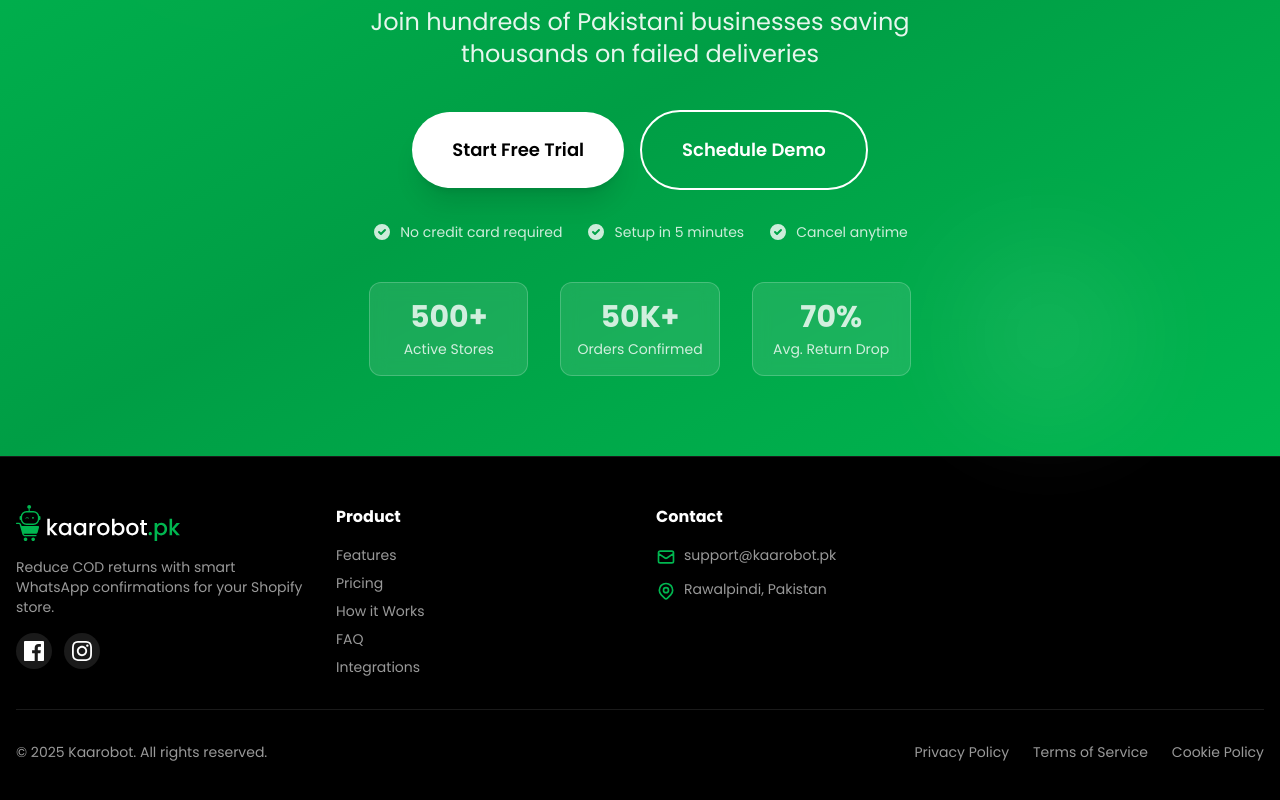
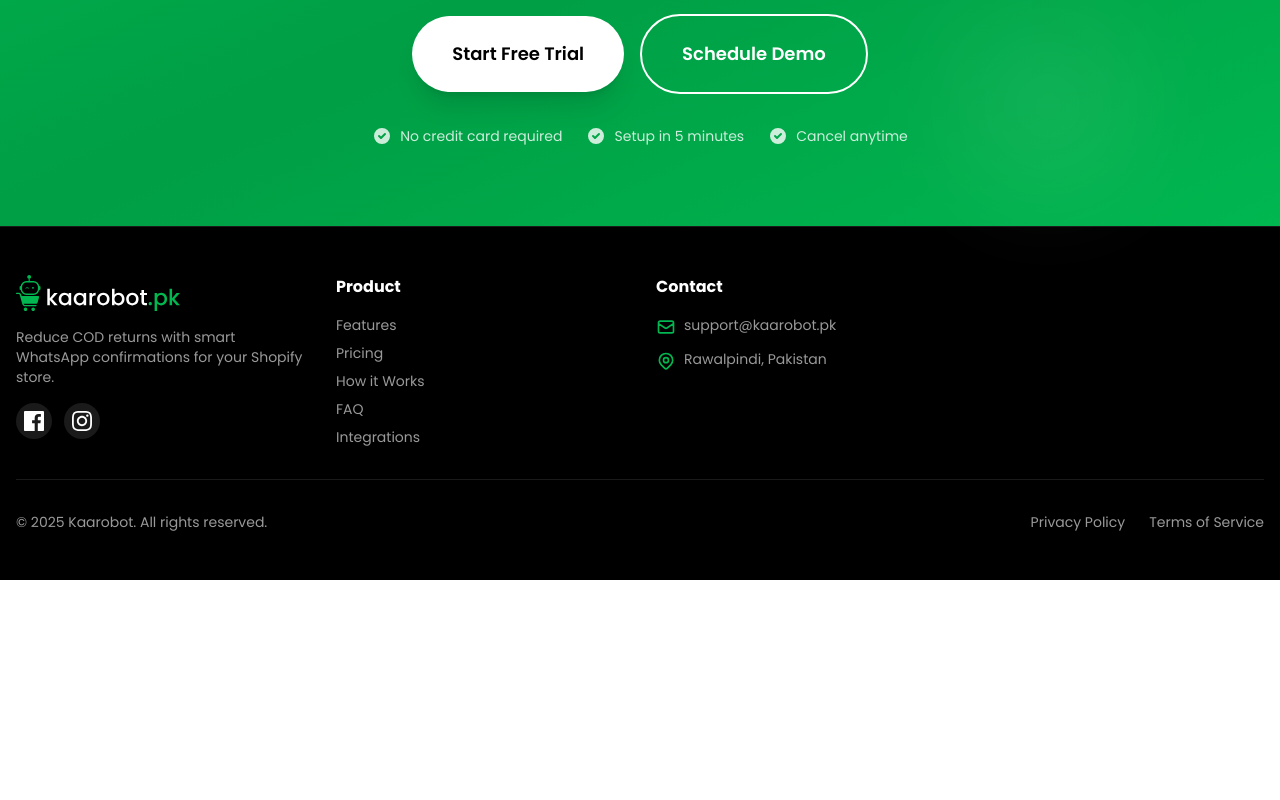
Before and after one commit to MursalRabb/kaarobot-landing, a Next.js app: page / in a window 1280 px wide. Shown: the part 9829-10629 px from the top of the page. After the commit the page ends 10409 px from the top, so only its background shows below. Built offline with nearby package versions, Linux system fonts and the light colour scheme.

Commit message:
chore: update styles and comment out unused elements in landing sections

```diff
--- a/src/components/landing/CTASection.tsx
+++ b/src/components/landing/CTASection.tsx
@@ -58,7 +58,7 @@ export default function CTASection() {
               </div>
 
               {/* Stats */}
-              <div className="grid grid-cols-3 gap-8 mt-6 max-w-2xl">
+              {/* <div className="grid grid-cols-3 gap-8 mt-6 max-w-2xl">
                 <div className="bg-white/10 backdrop-blur-sm rounded-xl p-4 border border-white/20">
                   <div className="text-3xl font-bold mb-1">500+</div>
                   <div className="text-sm text-white/80">Active Stores</div>
@@ -71,7 +71,7 @@ export default function CTASection() {
                   <div className="text-3xl font-bold mb-1">70%</div>
                   <div className="text-sm text-white/80">Avg. Return Drop</div>
                 </div>
-              </div>
+              </div> */}
             </div>
           </div>
         </div>
--- a/src/components/landing/HeroSection.tsx
+++ b/src/components/landing/HeroSection.tsx
@@ -3,7 +3,7 @@ import { Badge } from "@/components/ui/badge";
 
 export default function HeroSection() {
   return (
-    <section className="relative flex flex-col items-center justify-center text-center py-20 px-4 md:py-32 bg-gradient-to-b from-black via-black to-[#00B750]/10">
+    <section className="relative flex flex-col items-center justify-center text-center sm:py-20 px-4 py-14 bg-gradient-to-b from-black via-black to-[#00B750]/10">
       {/* Animated Background */}
       <div className="absolute inset-0 overflow-hidden pointer-events-none">
         <div className="absolute top-20 left-10 w-72 h-72 bg-[#00B750]/10 rounded-full blur-3xl animate-pulse"></div>
@@ -49,9 +49,10 @@ export default function HeroSection() {
             style={{
               border: "1px solid rgba(0, 0, 0, 0.1)",
               height: "900px",
-              width: "600px",
+              // width: "600px",
               margin: "0 auto",
             }}
+            className="sm:w-[600px] w-full"
             src="https://embed.figma.com/proto/wm22UpcOQquIp7rLUZrpNg/WhatsApp-UI-kit-for-chat-bot-design---prototyping--Android---Community-?node-id=501-1998&scaling=scale-down&content-scaling=fixed&page-id=0%3A1&starting-point-node-id=2719%3A4461&show-proto-sidebar=0&embed-host=share&footer=false"
           ></iframe>
         </div>
--- a/src/components/landing/LandingFooter.tsx
+++ b/src/components/landing/LandingFooter.tsx
@@ -73,7 +73,7 @@ export default function LandingFooter() {
           <div className="flex gap-6 text-white/60 text-sm">
             <a href="/privacy-policy" className="hover:text-[#00B750] transition">Privacy Policy</a>
             <a href="/terms-of-use" className="hover:text-[#00B750] transition">Terms of Service</a>
-            <a href="#" className="hover:text-[#00B750] transition">Cookie Policy</a>
+            {/* <a href="#" className="hover:text-[#00B750] transition">Cookie Policy</a> */}
           </div>
         </div>
       </div>
```
